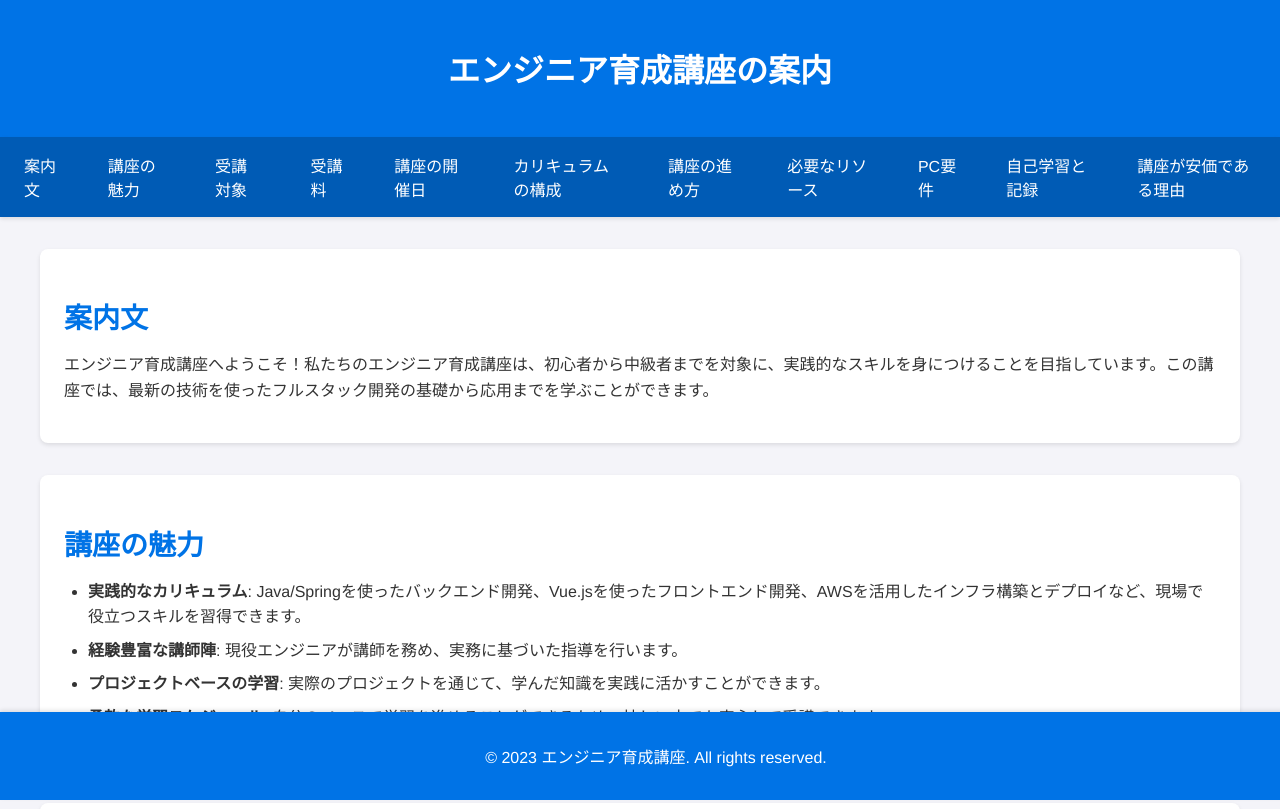
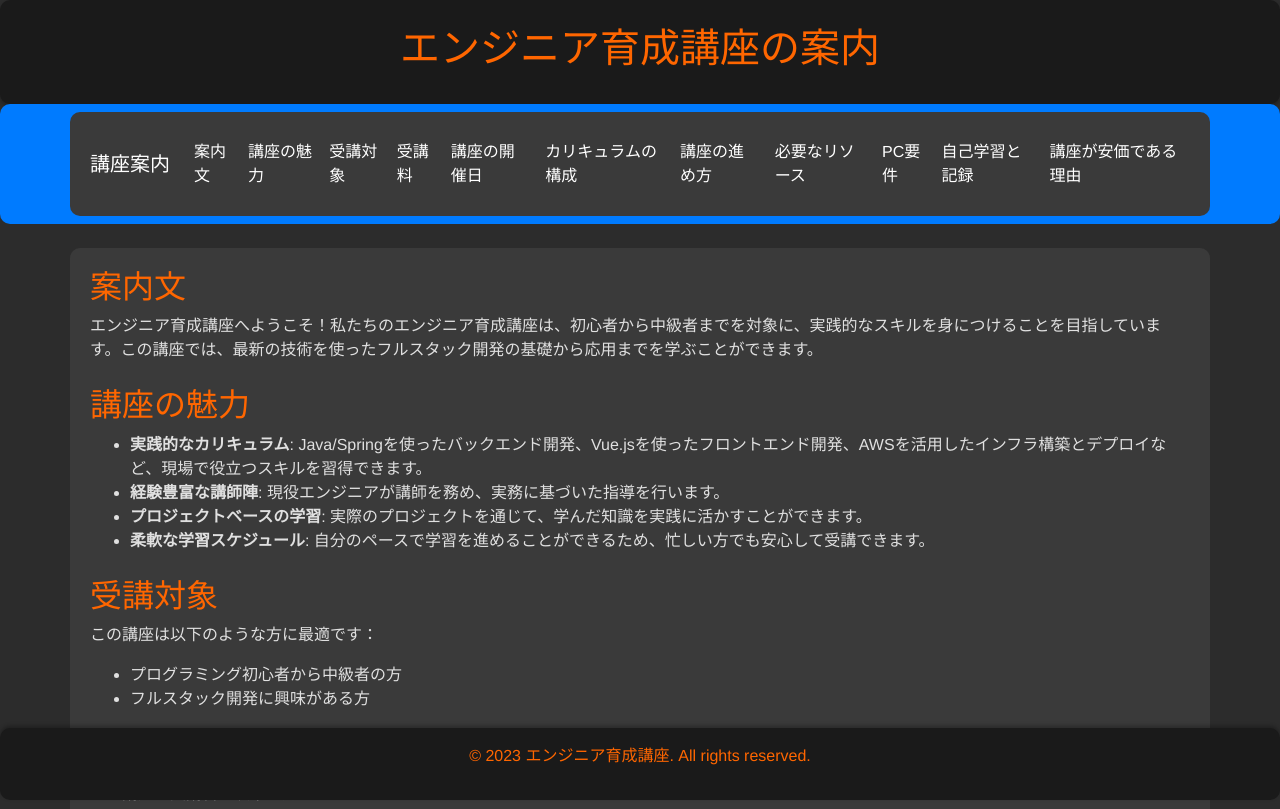
Before and after one commit to HyunwookPark/engineering-school, a plain HTML site: page index.html in a window 1280 px wide. Shown: the top 809 px of the page. Drawn offline with nearby package versions, Linux system fonts and the light colour scheme.

Commit message:
html修正

```diff
--- a/index.html
+++ b/index.html
@@ -4,73 +4,52 @@
     <meta charset="UTF-8">
     <meta name="viewport" content="width=device-width, initial-scale=1.0">
     <title>エンジニア育成講座の案内</title>
+    <link href="https://stackpath.bootstrapcdn.com/bootstrap/4.5.2/css/bootstrap.min.css" rel="stylesheet">
     <style>
         body {
             font-family: 'Helvetica Neue', Arial, sans-serif;
-            margin: 0;
-            padding: 0;
-            box-sizing: border-box;
-            background-color: #f4f4f9;
-            color: #333;
+            background-color: #2c2c2c;
+            color: #e0e0e0;
         }
         header {
-            background-color: #0073e6;
-            color: #fff;
+            background-color: #1a1a1a;
+            color: #ff6600;
             padding: 1.5rem;
             text-align: center;
-            box-shadow: 0 2px 4px rgba(0, 0, 0, 0.1);
-        }
-        nav {
-            display: flex;
-            justify-content: center;
-            background-color: #005bb5;
-            box-shadow: 0 2px 4px rgba(0, 0, 0, 0.1);
-        }
-        nav a {
-            color: #fff;
-            padding: 1rem 1.5rem;
-            text-decoration: none;
-            transition: background-color 0.3s ease;
-        }
-        nav a:hover {
-            background-color: #004494;
-        }
-        .container {
-            padding: 2rem;
-            max-width: 1200px;
-            margin: 0 auto;
-        }
-        .section {
-            margin-bottom: 2rem;
-            background-color: #fff;
-            padding: 1.5rem;
-            border-radius: 8px;
-            box-shadow: 0 2px 4px rgba(0, 0, 0, 0.1);
-        }
-        .section h2 {
-            font-size: 1.75rem;
-            margin-bottom: 1rem;
-            color: #0073e6;
-        }
-        .section p, .section ul {
-            font-size: 1rem;
-            line-height: 1.6;
-        }
-        .section ul {
-            padding-left: 1.5rem;
-        }
-        .section ul li {
-            margin-bottom: 0.5rem;
+            box-shadow: 0 2px 4px rgba(0, 0, 0, 0.3);
+            border-radius: 10px;
         }
         footer {
-            background-color: #0073e6;
-            color: #fff;
+            background-color: #1a1a1a;
+            color: #ff6600;
             text-align: center;
             padding: 1rem;
             position: fixed;
             width: 100%;
             bottom: 0;
-            box-shadow: 0 -2px 4px rgba(0, 0, 0, 0.1);
+            box-shadow: 0 -2px 4px rgba(0, 0, 0, 0.3);
+            border-radius: 10px;
+        }
+        .navbar {
+            background-color: #333;
+            border-radius: 10px;
+        }
+        .navbar-brand, .nav-link {
+            color: #ffffff !important;
+        }
+        .nav-link:hover {
+            color: #ff6600 !important;
+        }
+        .section h2 {
+            color: #ff6600;
+        }
+        .section h3 {
+            color: #ff9933;
+        }
+        .container {
+            border-radius: 10px;
+            padding: 20px;
+            background-color: #3a3a3a;
         }
     </style>
 </head>
@@ -78,25 +57,35 @@
     <header>
         <h1>エンジニア育成講座の案内</h1>
     </header>
-    <nav>
-        <a href="#introduction">案内文</a>
-        <a href="#features">講座の魅力</a>
-        <a href="#target">受講対象</a>
-        <a href="#fees">受講料</a>
-        <a href="#schedule">講座の開催日</a>
-        <a href="#curriculum">カリキュラムの構成</a>
-        <a href="#method">講座の進め方</a>
-        <a href="#resources">必要なリソース</a>
-        <a href="#requirements">PC要件</a>
-        <a href="#self-study">自己学習と記録</a>
-        <a href="#reason">講座が安価である理由</a>
+    <nav class="navbar navbar-expand-lg navbar-dark bg-primary">
+        <div class="container">
+            <a class="navbar-brand" href="#">講座案内</a>
+            <button class="navbar-toggler" type="button" data-toggle="collapse" data-target="#navbarNav" aria-controls="navbarNav" aria-expanded="false" aria-label="Toggle navigation">
+                <span class="navbar-toggler-icon"></span>
+            </button>
+            <div class="collapse navbar-collapse" id="navbarNav">
+                <ul class="navbar-nav ml-auto">
+                    <li class="nav-item"><a class="nav-link" href="#introduction">案内文</a></li>
+                    <li class="nav-item"><a class="nav-link" href="#features">講座の魅力</a></li>
+                    <li class="nav-item"><a class="nav-link" href="#target">受講対象</a></li>
+                    <li class="nav-item"><a class="nav-link" href="#fees">受講料</a></li>
+                    <li class="nav-item"><a class="nav-link" href="#schedule">講座の開催日</a></li>
+                    <li class="nav-item"><a class="nav-link" href="#curriculum">カリキュラムの構成</a></li>
+                    <li class="nav-item"><a class="nav-link" href="#method">講座の進め方</a></li>
+                    <li class="nav-item"><a class="nav-link" href="#resources">必要なリソース</a></li>
+                    <li class="nav-item"><a class="nav-link" href="#requirements">PC要件</a></li>
+                    <li class="nav-item"><a class="nav-link" href="#self-study">自己学習と記録</a></li>
+                    <li class="nav-item"><a class="nav-link" href="#reason">講座が安価である理由</a></li>
+                </ul>
+            </div>
+        </div>
     </nav>
-    <div class="container">
-        <section id="introduction" class="section">
+    <div class="container mt-4">
+        <section id="introduction" class="section mb-4">
             <h2>案内文</h2>
             <p>エンジニア育成講座へようこそ！私たちのエンジニア育成講座は、初心者から中級者までを対象に、実践的なスキルを身につけることを目指しています。この講座では、最新の技術を使ったフルスタック開発の基礎から応用までを学ぶことができます。</p>
         </section>
-        <section id="features" class="section">
+        <section id="features" class="section mb-4">
             <h2>講座の魅力</h2>
             <ul>
                 <li><strong>実践的なカリキュラム</strong>: Java/Springを使ったバックエンド開発、Vue.jsを使ったフロントエンド開発、AWSを活用したインフラ構築とデプロイなど、現場で役立つスキルを習得できます。</li>
@@ -105,7 +94,7 @@
                 <li><strong>柔軟な学習スケジュール</strong>: 自分のペースで学習を進めることができるため、忙しい方でも安心して受講できます。</li>
             </ul>
         </section>
-        <section id="target" class="section">
+        <section id="target" class="section mb-4">
             <h2>受講対象</h2>
             <p>この講座は以下のような方に最適です：</p>
             <ul>
@@ -113,7 +102,7 @@
                 <li>フルスタック開発に興味がある方</li>
             </ul>
         </section>
-        <section id="fees" class="section">
+        <section id="fees" class="section mb-4">
             <h2>受講料</h2>
             <p>この講座の受講料は以下の通りです：</p>
             <ul>
@@ -121,7 +110,7 @@
                 <li><strong>サブスクリプション形式</strong>: 毎月自動更新されます。サブスクリプションは月単位でいつでもやめることができます。</li>
             </ul>
         </section>
-        <section id="schedule" class="section">
+        <section id="schedule" class="section mb-4">
             <h2>講座の開催日</h2>
             <p>講義はなく、各自が自分のペースで進めます。期限は1年です。</p>
             <ul>
@@ -130,7 +119,7 @@
                 <li><strong>質問時間</strong>: この時間内でのみ講師への直接質問が可能です。</li>
             </ul>
         </section>
-        <section id="curriculum" class="section">
+        <section id="curriculum" class="section mb-4">
             <h2>カリキュラムの構成</h2>
             <h3>カリキュラムの要約</h3>
             <ul>
@@ -179,7 +168,7 @@
                 </li>
             </ul>
         </section>
-        <section id="method" class="section">
+        <section id="method" class="section mb-4">
             <h2>講座の進め方</h2>
             <p>この講座は「とにかく動かせ」をテーマに進めます。まずは手を動かして実際にコードを書き、動かしてみることを重視します。わからない部分があれば、自分で調べたり、講師に相談したりして解決していきます。また、ChatGPTやGeminiなどのAIツールの利用も推奨します。これらのツールを活用することで、効率的に学習を進めることができます。</p>
             <h3>おすすめの進め方</h3>
@@ -191,7 +180,7 @@
                 <li><strong>フィードバックを受ける</strong>: 定期的に進捗を発表し、フィードバックを受けることで、自分の理解度を確認し、改善点を見つけることができます。</li>
             </ul>
         </section>
-        <section id="resources" class="section">
+        <section id="resources" class="section mb-4">
             <h2>必要なリソース</h2>
             <ul>
                 <li>開発環境: VS Code、Chrome DevTools</li>
@@ -199,7 +188,7 @@
                 <li><strong>通信環境</strong>: オンラインで受講するため、大容量の通信環境が整っていること</li>
             </ul>
         </section>
-        <section id="requirements" class="section">
+        <section id="requirements" class="section mb-4">
             <h2>PC要件</h2>
             <ul>
                 <li>OS: Windowsのみ対象（MacやLinuxはサポート対象外）</li>
@@ -215,7 +204,7 @@
                 <li><strong>OS特有の設定やツールの習得</strong>: Windows特有の設定やツールのインストールに慣れてもらうことを目的としています。</li>
             </ul>
         </section>
-        <section id="self-study" class="section">
+        <section id="self-study" class="section mb-4">
             <h2>自己学習と記録</h2>
             <p>この講座では、自分で調べて整理する力を養うことを目指します。学習した内容はmarkdown形式で記録し、GitHubのリポジトリに保存することを推奨します。これにより、学習の進捗を可視化し、後から見返すことが容易になります。</p>
             <h3>記録のポイント</h3>
@@ -226,7 +215,7 @@
                 <li><strong>GitHubで共有</strong>: GitHubのリポジトリに記録を保存し、他の受講者や講師と共有します。</li>
             </ul>
         </section>
-        <section id="reason" class="section">
+        <section id="reason" class="section mb-4">
             <h2>講座が安価である理由</h2>
             <p>この講座が他の講座に比べて安価である理由は以下の通りです：</p>
             <ul>
@@ -240,5 +229,8 @@
     <footer>
         <p>&copy; 2023 エンジニア育成講座. All rights reserved.</p>
     </footer>
+    <script src="https://code.jquery.com/jquery-3.5.1.slim.min.js"></script>
+    <script src="https://cdn.jsdelivr.net/npm/@popperjs/core@2.5.4/dist/umd/popper.min.js"></script>
+    <script src="https://stackpath.bootstrapcdn.com/bootstrap/4.5.2/js/bootstrap.min.js"></script>
 </body>
 </html>
```
